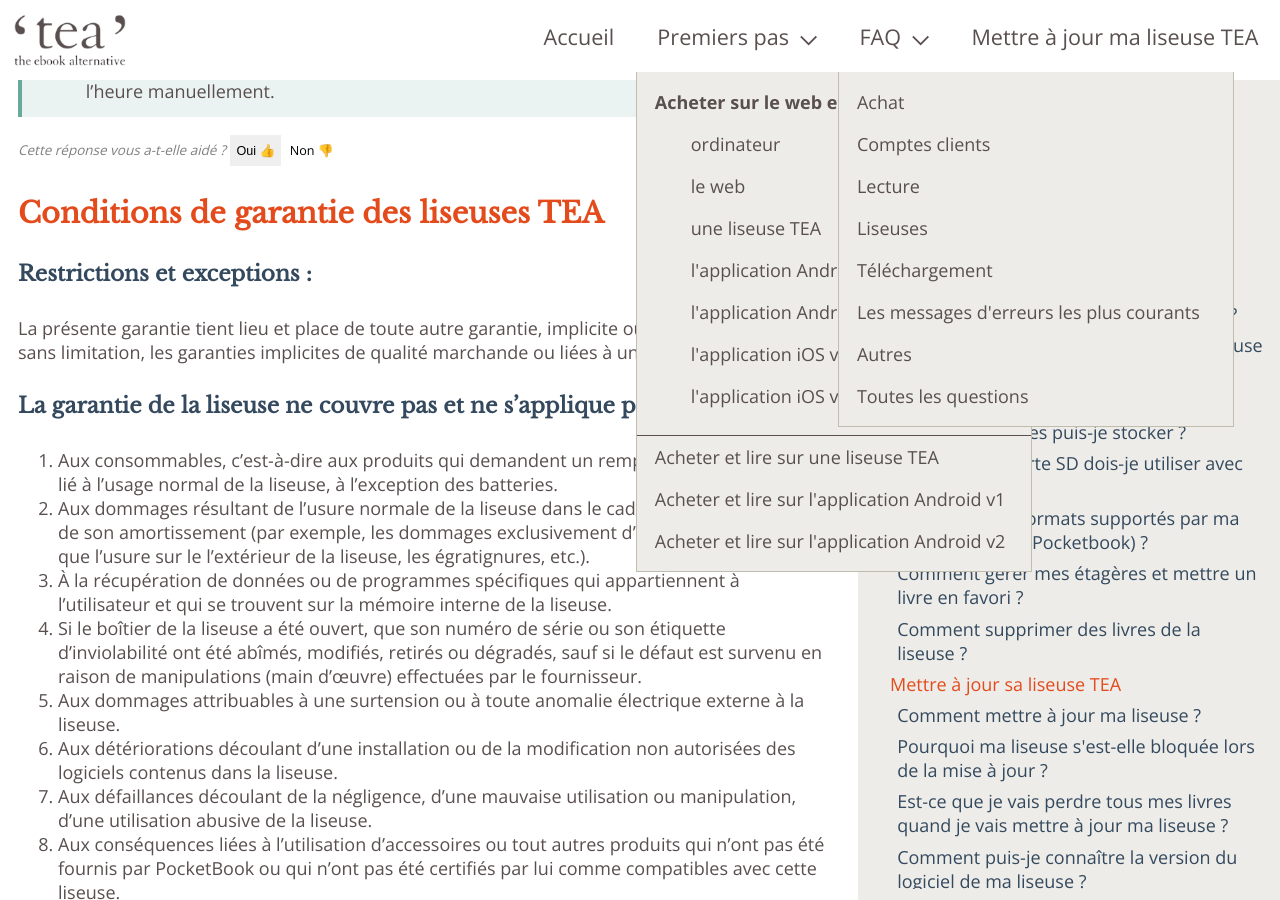
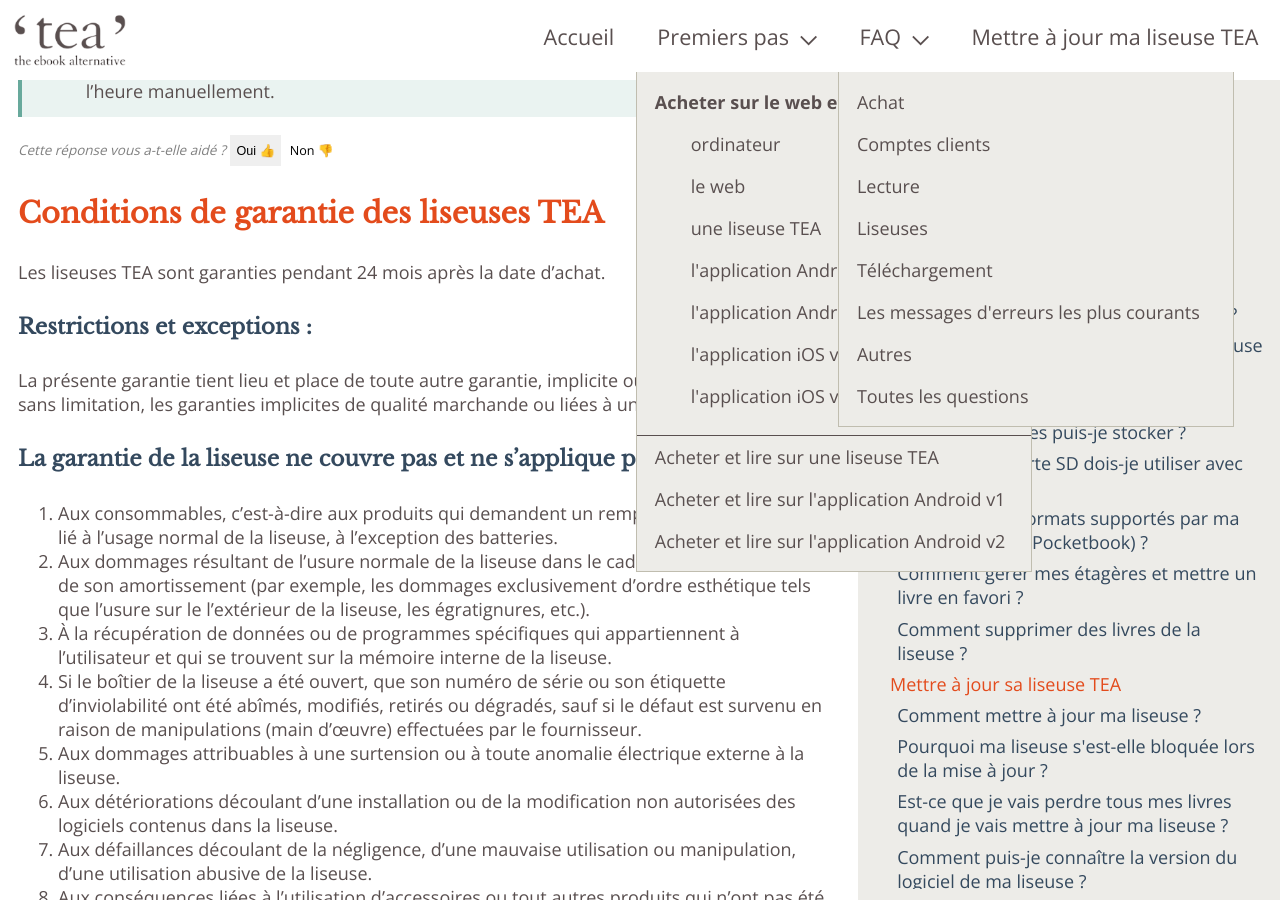
Before and after one commit to TEA-ebook/help-center, a Jekyll site: the page built from _pages/FAQ-liseuse.md, in a window 1280 px wide and 900 px high, scrolled down 7382 px. Built offline with Jekyll 4.4.1, drawn with Linux system fonts in a browser that asks for light colours.

Commit message:
Update FAQ-liseuse.md

```diff
--- a/_pages/FAQ-liseuse.md
+++ b/_pages/FAQ-liseuse.md
@@ -320,6 +320,8 @@
 
 ### Conditions de garantie des liseuses TEA
 
+Les liseuses TEA sont garanties pendant 24 mois après la date d'achat.
+
 {% include anchor.html id="restrictions-exceptions" label="Restrictions et exceptions" %}
 
 #### Restrictions et exceptions :
```
